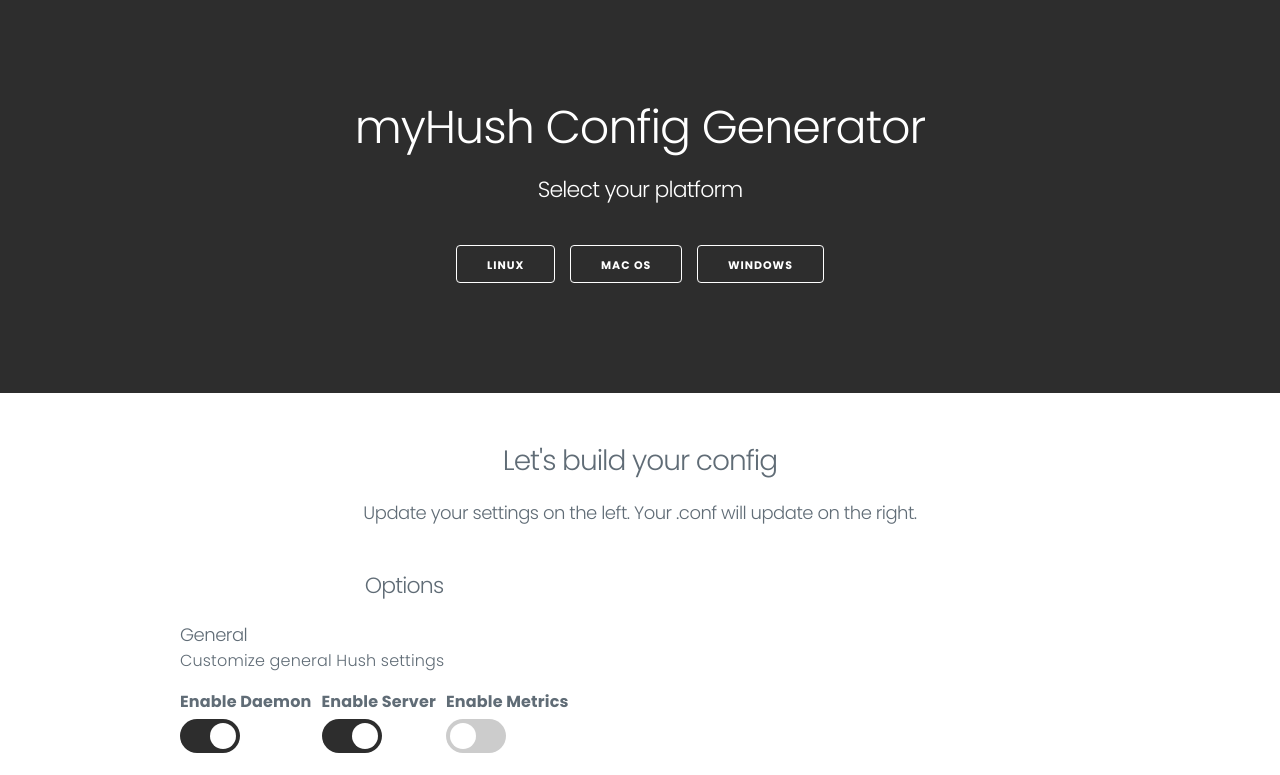
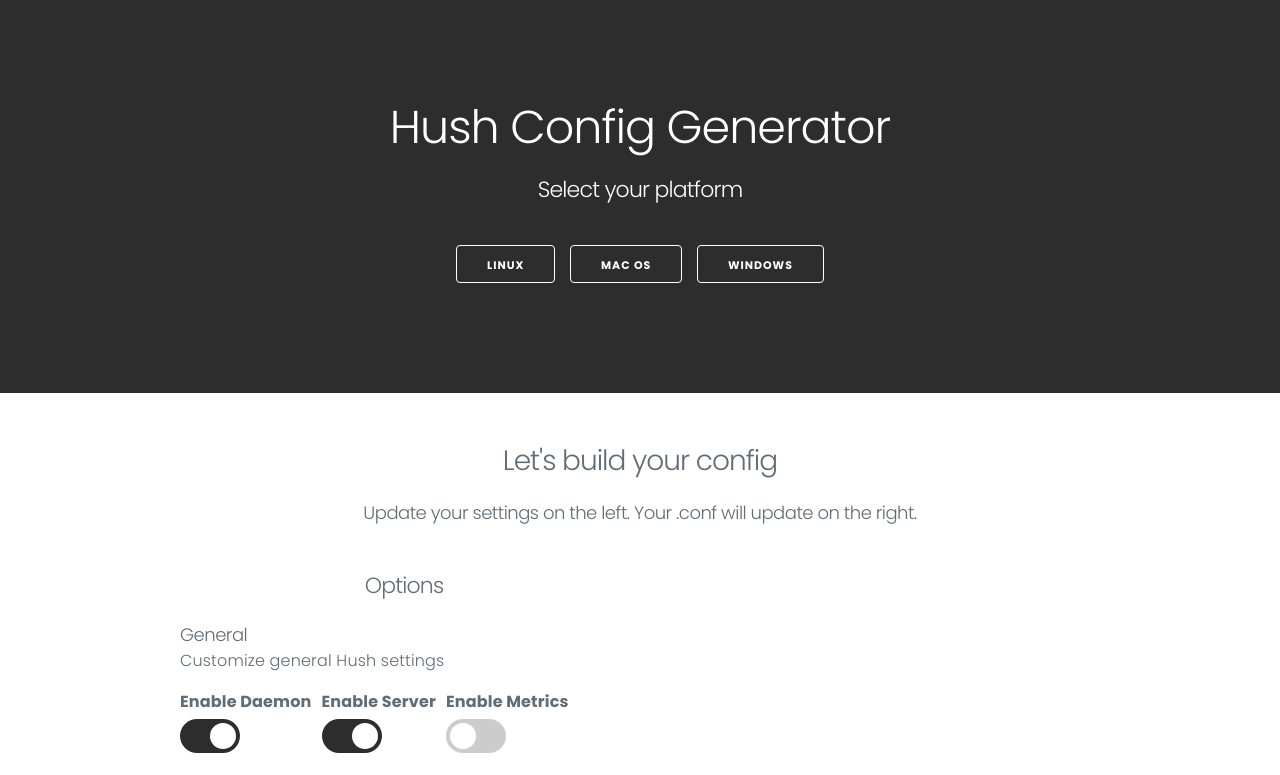
Before and after one commit to MyHush/config-generator, a plain HTML site: page index.html in a window 1280 px wide. Shown: the top 775 px of the page. Drawn offline with nearby package versions, Linux system fonts and the light colour scheme.

Commit message:
Fixed branding

```diff
--- a/index.html
+++ b/index.html
@@ -12,7 +12,7 @@
   <body>
     <div id="app">
       <div class="jumbo text-center">
-        <h1>myHush Config Generator</h1>
+        <h1>Hush Config Generator</h1>
         <h4>Select your platform</h4>
         <ul id="platform">
           <li><button class="button-white button-outline" v-on:click="setPlatform('Linux')">Linux</button></li>
```
